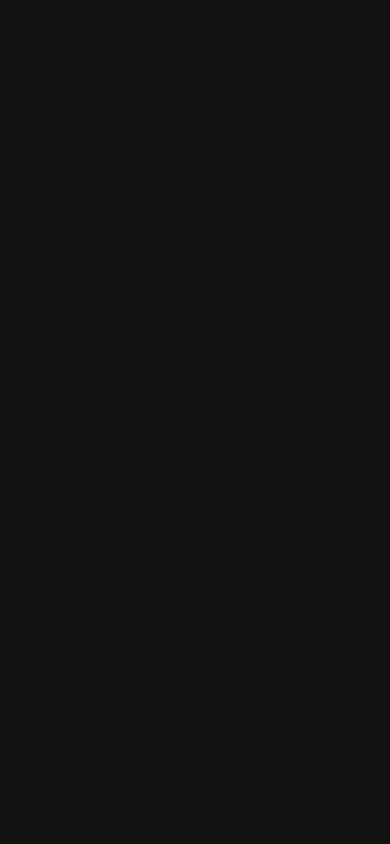
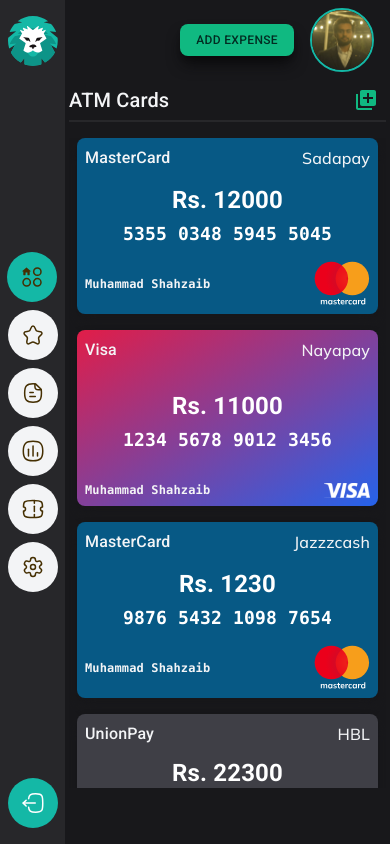
Before and after one commit to Muhammad-Shah-zaib/expense-tracker-frontend, a React (Vite) app: page /atm-cards in a window 390 px wide. Before the commit this address had no page. Built offline with nearby package versions, Linux system fonts and the light colour scheme; a web font is replaced by a local one.

Commit message:
made atmCards component responsive for mobiles

```diff
--- a/src/App.tsx
+++ b/src/App.tsx
@@ -6,6 +6,7 @@
 import AtmCards from "./components/atm-cards/AtmCards.tsx";
 import { Provider } from "react-redux";
 import store from "./store/store.ts";
+import Transactions from "./components/transactions/Transactions";
 
 function App() {
   const darkTheme = createTheme({
@@ -20,10 +21,14 @@
           <CssBaseline />
           <BrowserRouter>
             <Routes>
-                <Route path={`/`} element={<Navigate to={`/home`} />}></Route>
+              <Route
+                path={`/`}
+                element={<Navigate to={`/atm-cards`} />}
+              ></Route>
               <Route path={`/`} element={<MasterLayout />}>
-                  <Route path={`home`} element={<AtmCards />} />
+                <Route path={`atm-cards`} element={<AtmCards />} />
                 <Route path={`charts`} element={<Charts />}></Route>
+                <Route path={`transactions`} element={<Transactions />} />
               </Route>
             </Routes>
           </BrowserRouter>
--- a/src/components/atm-cards/AtmCards.tsx
+++ b/src/components/atm-cards/AtmCards.tsx
@@ -3,7 +3,7 @@
 import AtmCard from "../../shared/cards/AtmCard";
 import LibraryAddIcon from "@mui/icons-material/LibraryAdd";
 import ManageCardsDialog from "./ManageCardsDialog";
-import AddCardFormDialog from "../Forms/AddCardFormDialog";
+import AddCardFormDialog from "../Forms/AddCardFormDialog.tsx";
 import ICardDetails from "../../interfaces/ICardDetails.ts";
 import { useAppDispatch, useAppSelector } from "../../store/store.ts";
 import {
@@ -29,7 +29,7 @@
     dispatch(editCard({ cardNumber, updatedCard }));
   };
   return (
-    <div className={`flex flex-col gap-4 px-4 w-full`}>
+    <div className={`flex flex-col gap-4 px-1 md:px-4 w-full`}>
       <div
         className={`w-full border-b-2 border-primary flex items-center justify-between`}
       >
@@ -46,9 +46,9 @@
         </div>
       </div>
       <div
-        className={`w-full flex flex-col items-center gap-8 h-[77vh] overflow-auto`}
+        className={`w-full flex flex-col md:px-0 px-2 md:items-center gap-8 h-[77vh] overflow-auto`}
       >
-        <div className={`grid grid-cols-2 gap-4 w-[700px]`}>
+        <div className={`grid md:grid-cols-2 gap-4 lg:w-[700px]`}>
           {cards.map((card, index) => (
             <div onClick={() => dispatch(changeQuickMenuCard({ card }))}>
               <AtmCard
--- a/src/components/atm-cards/ManageCardsDialog.tsx
+++ b/src/components/atm-cards/ManageCardsDialog.tsx
@@ -18,7 +18,7 @@
   TableRow,
 } from "@mui/material";
 import ICardDetails from "../../interfaces/ICardDetails.ts";
-import EditCardFormDialog from "../Forms/EditCardFormDIalog";
+import EditCardFormDialog from "../Forms/EditCardFormDIalog.tsx";
 import { useAppDispatch, useAppSelector } from "../../store/store.ts";
 import { changeCardToEdit } from "../../store/cards/cardSlice.ts";
 
--- /dev/null
+++ b/src/components/transactions/Transactions.tsx
@@ -0,0 +1,9 @@
+const Transactions = () => {
+  return (
+    <>
+      <>T</>
+    </>
+  );
+};
+
+export default Transactions;
--- a/src/shared/cards/AtmCard.tsx
+++ b/src/shared/cards/AtmCard.tsx
@@ -14,7 +14,8 @@
   balance,
   cardNumber,
 }) => {
-  let backgroundClass = "from-rose-600 to-blue-600 hover:from-blue-600 hover:to-rose-600"; // Default for Visa
+  let backgroundClass =
+    "from-rose-600 to-blue-600 hover:from-blue-600 hover:to-rose-600"; // Default for Visa
   let logo = visaLogo; // Default logo
 
   switch (cardType) {
@@ -31,7 +32,7 @@
 
   return (
     <div
-      className={`cursor-pointer w-full max-w-[350px] rounded-lg shadow-lg shadow-primary-900 bg-gradient-to-br flex justify-center items-center p-2 ${backgroundClass} text-gray-100 transition-all duration-200`}
+      className={`cursor-pointer w-full max-w-[400px] rounded-lg shadow-lg shadow-primary-900 bg-gradient-to-br flex justify-center items-center p-2 ${backgroundClass} text-gray-100 transition-all duration-200`}
     >
       <div
         className={`w-full flex flex-col rounded-lg justify-between max-w-[300px] h-[160px]`}
--- a/src/shared/components/quick-menu/QuickMenu.tsx
+++ b/src/shared/components/quick-menu/QuickMenu.tsx
@@ -2,15 +2,35 @@
 import AtmCard from "../../cards/AtmCard.tsx";
 import { motion } from "framer-motion";
 import LatestActivity from "./LatestActivity.tsx";
-import ICardDetails from "../../../interfaces/ICardDetails.ts";
-import { useAppSelector } from "../../../store/store.ts";
+import { useAppDispatch, useAppSelector } from "../../../store/store.ts";
+import { IconButton } from "@mui/material";
+import { KeyboardArrowDownSharp } from "@mui/icons-material";
+import { useRef, useState } from "react";
+import { changeQuickMenuCard } from "../../../store/cards/cardSlice.ts";
+import { useNavigate } from "react-router-dom";
+
 
 const QuickMenu = () => {
+  // router hooks
+  const navigate= useNavigate();
+
   const NAME = "Muhammad Shahzaib";
   const DESIGNATION = "CS student at NUST";
 
+  // get the dispatch
+  const dispatch = useAppDispatch();
+
+  // states
+  const [dropdownOpen, setDropdownOpen] = useState<boolean>(false);
+
   // Card details
-  const cardDetails: ICardDetails = useAppSelector(state=> state.cardSlice.quickMenuCard);
+  const { cardDetails, cards } = useAppSelector((state) => ({
+    cardDetails: state.cardSlice.quickMenuCard,
+    cards: state.cardSlice.cards,
+  }));
+
+  // Ref for the dropdown menu
+  const dropdownRef = useRef<HTMLDivElement | null>(null);
 
   return (
     <div
@@ -34,13 +54,55 @@
           {/* HEADER */}
           <div className={`p-2 flex justify-between items-center`}>
             <span className={`font-medium`}>ATM Cards</span>
+            <div className={`flex gap-2`}>
               <motion.button
+                onClick={()=> navigate(`/atm-cards`)}
                 className={`px-2 py-0.5 hover:bg-primary-900 rounded-lg shadow shadow-primary-900 font-playpen`}
                 whileTap={{ scale: 0.9 }}
                 whileHover={{ scale: 1.1 }}
               >
                 View All
               </motion.button>
+
+              {/* DROP-DOWN TO CHANGE CARD */}
+              <div className={`flex flex-col gap-2 relative`}>
+                <div className={`hover:bg-zinc-600 ${dropdownOpen && "bg-zinc-700"} rounded-md`}>
+                  <div
+                    className={`transition-transform duration-300 ${dropdownOpen ? "rotate-180" : "rotate-0"}`}
+                    onClick={() => setDropdownOpen(!dropdownOpen)}
+                  >
+                    <IconButton
+                      className={`bg-transparent hover:bg-transparent`}
+                    >
+                      <KeyboardArrowDownSharp />
+                    </IconButton>
+                  </div>
+                </div>
+                <div
+                  ref={dropdownRef}
+                  className={`absolute right-0 top-10 min-w-[150px] bg-primary-700 rounded-sm shadow-lg transition-all duration-300 ${
+                    dropdownOpen
+                      ? "max-h-[124px] opacity-100"
+                      : "max-h-0 opacity-0"
+                  } overflow-auto`}
+                >
+                  <div className={`py-2 flex flex-col`}>
+                    {cards.map((card) => (
+                      <div
+                        key={card.cardNumber}
+                        onClick={() => {
+                          dispatch(changeQuickMenuCard({ card }));
+                          setDropdownOpen(false);
+                        }}
+                        className={`hover:bg-primary-600 p-2 rounded-sm cursor-pointer`}
+                      >
+                        <span>{card.companyName}</span>
+                      </div>
+                    ))}
+                  </div>
+                </div>
+              </div>
+            </div>
           </div>
           <AtmCard
             holderName={cardDetails.holderName}
--- a/src/shared/components/side-bar/SideBar.tsx
+++ b/src/shared/components/side-bar/SideBar.tsx
@@ -3,6 +3,7 @@
 import { motion } from "framer-motion";
 import { icons, MAIN_MENU } from "./iconsAnimations.ts";
 import { useState } from "react";
+import { Link } from "react-router-dom";
 
 const SideBar = () => {
   // state to store current active tab
@@ -16,7 +17,8 @@
 
       <div className="flex flex-col items-center gap-2">
         {icons.map((icon, index) => (
-          <div
+          <Link
+            to={icon.route}
             className={`${currentActiveTab == icon.id && "border-r-2 border-secondary px-2 "}`}
           >
             <motion.div
@@ -43,7 +45,7 @@
                 />
               </motion.div>
             </motion.div>
-          </div>
+          </Link>
         ))}
       </div>
 
--- a/src/shared/components/side-bar/iconsAnimations.ts
+++ b/src/shared/components/side-bar/iconsAnimations.ts
@@ -6,13 +6,12 @@
 import settingsLogo from "../../../assets/settings.svg";
 
 // id names for buttons on the sidebar
-export const
-    MAIN_MENU = "main-menu",
+export const MAIN_MENU = "main-menu",
   MARKED = "marked",
-    NOTES = "notes",
+  RECEIPTS = "receipts",
   CHARTS = "charts",
   CARDS = "cards",
-    SETTINGS = "settings"
+  SETTINGS = "settings";
 
 // defining types for icons object
 export interface IIcon {
@@ -20,16 +19,35 @@
   src: string;
   scale: number;
   rotate: number;
+  route: string;
 }
 
 export type IIcons = IIcon[];
 
 // icons object for controlling animations
 export const icons: IIcons = [
-    { id:MAIN_MENU, src: menuLogo, scale: 1.2, rotate: -45 },
-    { id:MARKED, src: starLogo, scale: 1.2, rotate: 0 },
-    { id:NOTES, src: notesLogo, scale: 1.2, rotate: 0 },
-    { id:CHARTS, src: chartsLogo, scale: 1.2, rotate: 0 },
-    { id:CARDS, src: cardsLogo, scale: 1.2, rotate: 0 },
-    { id:SETTINGS, src: settingsLogo, scale: 1.2, rotate: -45 },
+  { id: MAIN_MENU, src: menuLogo, scale: 1.2, rotate: -45, route: "/" },
+  {
+    id: MARKED,
+    src: starLogo,
+    scale: 1.2,
+    rotate: 0,
+    route: "/marked-transactions",
+  },
+  {
+    id: RECEIPTS,
+    src: notesLogo,
+    scale: 1.2,
+    rotate: 0,
+    route: "/transactions",
+  },
+  { id: CHARTS, src: chartsLogo, scale: 1.2, rotate: 0, route: "/charts" },
+  { id: CARDS, src: cardsLogo, scale: 1.2, rotate: 0, route: "/atm-cards" },
+  {
+    id: SETTINGS,
+    src: settingsLogo,
+    scale: 1.2,
+    rotate: -45,
+    route: "/settings",
+  },
 ];
```
Lines whose indentation alone changed are shown as unchanged.
